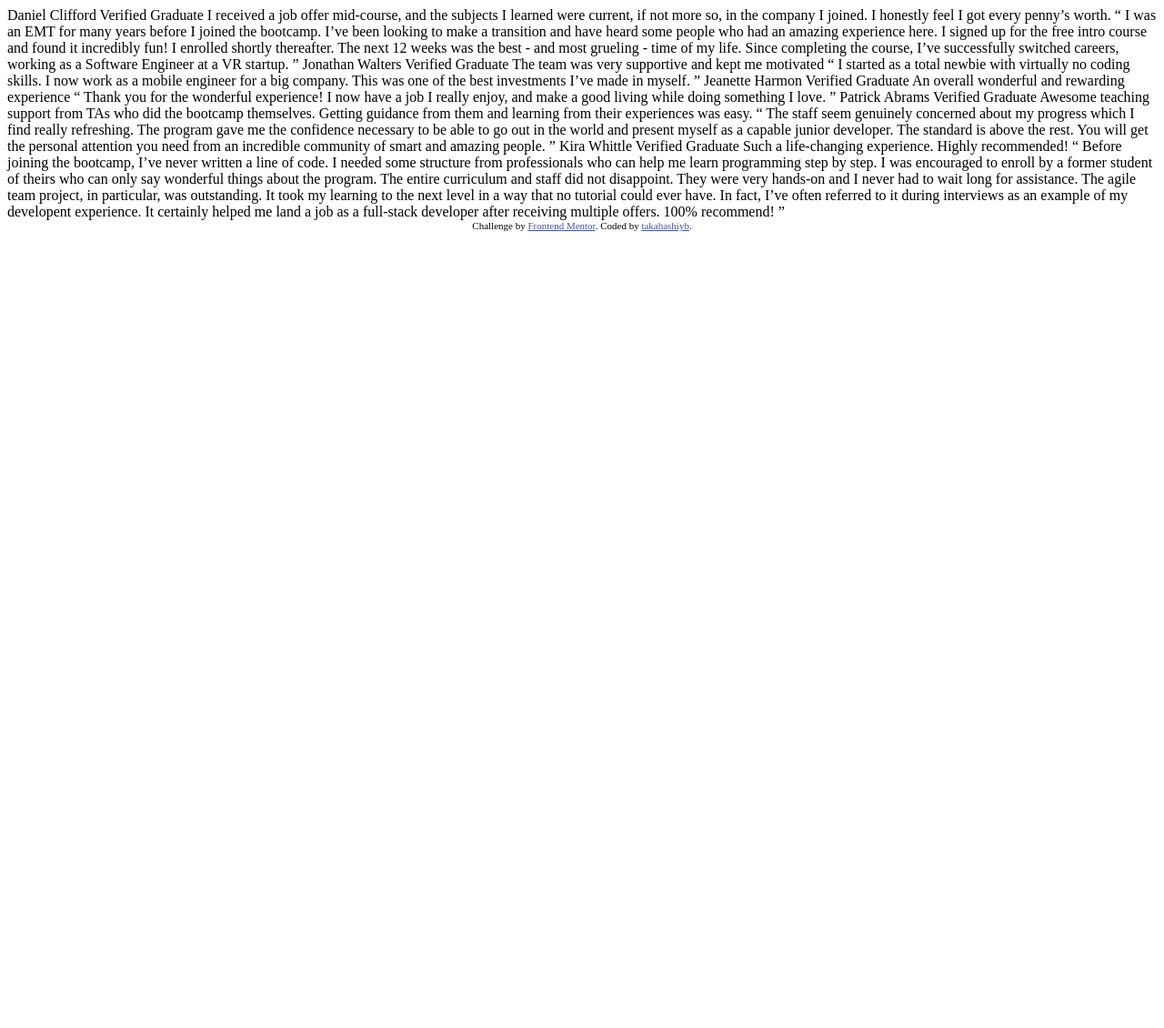
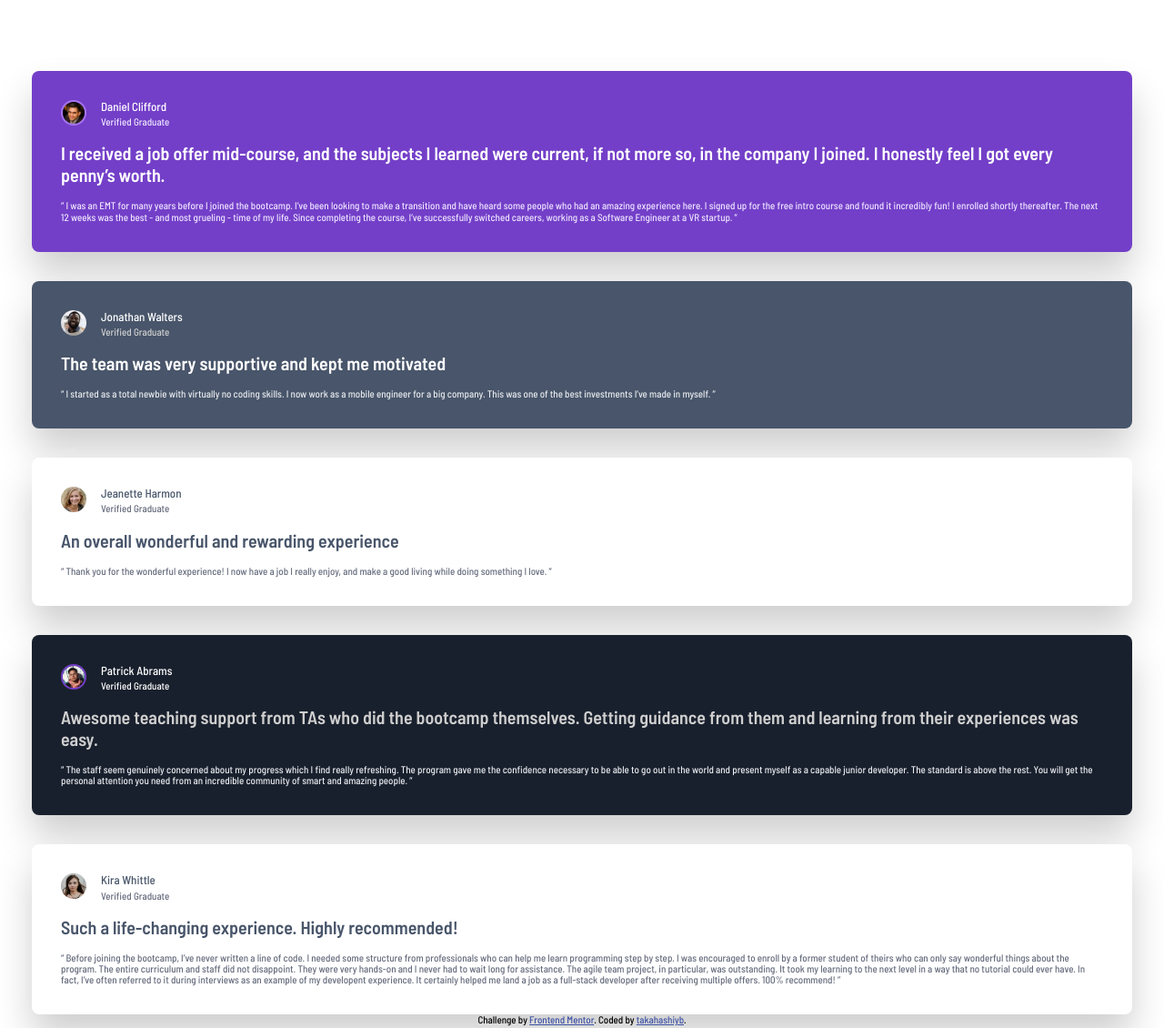
Before and after one commit to takahashiyb/testimonials-grid-section-main, a plain HTML site: page index.html in a window 1280 px wide. Shown: the top 1130 px of the page at 91% size. Before the commit the page ends 800 px from the top, so only its background shows below. Drawn offline with Linux system fonts and the light colour scheme.

Commit message:
Style mobile view.

```diff
--- /dev/null
+++ b/index.css
@@ -0,0 +1,194 @@
+/* Defaults and Variables */
+:root {
+  /* colors */
+  --black: rgb(18, 18, 18);
+  --dark-blue: rgb(25, 32, 45);
+  --white: rgb(255, 255, 255);
+  --grey100: rgb(231, 234, 238);
+  --grey200: rgb(207, 207, 207);
+  --grey400: rgb(103, 109, 126);
+  --grey500: rgb(72, 85, 106);
+  --purple50: rgb(237, 228, 255);
+  --purple300: rgb(167, 117, 241);
+  --purple500: rgb(115, 63, 200);
+  /* spacing */
+  --spacing1: 4px;
+  --spacing2: 8px;
+  --spacing3: 16px;
+  --spacing4: 24px;
+  --spacing5: 32px;
+  --spacing6: 40px;
+}
+
+html {
+  font-size: 16px;
+}
+
+* {
+  margin: 0px;
+  padding: 0px;
+  word-wrap: break-word;
+  box-sizing: border-box;
+}
+
+body {
+  padding: 78px 35px;
+
+  /* default text styling */
+  font-family: "Barlow Semi Condensed";
+  font-size: 0.688rem;
+  line-height: 110%;
+  font-weight: 500;
+  letter-spacing: 0px;
+}
+
+/* Text presets */
+
+.text-preset-one {
+  font-size: 1.25rem;
+  line-height: 120%;
+  font-weight: 600;
+}
+
+.text-preset-two {
+  font-size: 0.8125rem;
+  line-height: 110%;
+}
+
+.text-preset-three {
+  font-size: 0.8125rem;
+  line-height: 140%;
+}
+
+.attribution {
+  font-size: 11px;
+  text-align: center;
+}
+.attribution a {
+  color: hsl(228, 45%, 44%);
+}
+
+.testimonial-card-container {
+  display: flex;
+  flex-direction: column;
+  row-gap: var(--spacing5);
+}
+
+h1 {
+  position: fixed;
+  opacity: 0;
+}
+
+section {
+  background-color: var(--white);
+  display: flex;
+  flex-direction: column;
+  row-gap: var(--spacing3);
+  padding: var(--spacing5);
+  border-radius: 8px;
+  box-shadow: 0px var(--spacing4) 40px var(--grey200);
+  overflow: hidden;
+}
+
+section div img {
+  height: 28px;
+  aspect-ratio: 1;
+  border-radius: 50%;
+}
+
+section div {
+  display: grid;
+  grid-template-columns: max-content 1fr;
+  column-gap: var(--spacing3);
+  justify-content: center;
+}
+
+section div div {
+  display: flex;
+  flex-direction: column;
+  row-gap: var(--spacing1);
+}
+
+#user-testimonial1 {
+  background-color: var(--purple500);
+  color: var(--white);
+  border-color: var(--purple300);
+}
+
+#user-testimonial1 div img {
+  border-width: 2px;
+  border-style: solid;
+  border-color: var(--purple300);
+}
+
+#user-testimonial1 div div .profile-status {
+  color: var(--purple50);
+}
+
+#user-testimonial1 .text-body {
+  color: var(--purple50);
+}
+
+#user-testimonial2 {
+  background-color: var(--grey500);
+  color: var(--white);
+}
+
+#user-testimonial2 div div .profile-status {
+  color: var(--grey200);
+}
+
+#user-testimonial2 .text-body {
+  color: var(--grey100);
+}
+
+#user-testimonial3 div div .profile-name {
+  color: var(--grey500);
+}
+
+#user-testimonial3 div div .profile-status {
+  color: var(--grey400);
+}
+
+#user-testimonial3 .text-title {
+  color: var(--grey500);
+}
+
+#user-testimonial3 .text-body {
+  color: var(--grey400);
+}
+
+#user-testimonial4 {
+  background-color: var(--dark-blue);
+  color: var(--white);
+}
+
+#user-testimonial4 div img {
+  border-width: 2px;
+  border-style: solid;
+  border-color: var(--purple500);
+}
+
+#user-testimonial4 .text-title {
+  color: var(--grey200);
+}
+
+#user-testimonial4 .text-body {
+  color: var(--grey100);
+}
+
+#user-testimonial5 div div .profile-name {
+  color: var(--grey500);
+}
+
+#user-testimonial5 div div .profile-status {
+  color: var(--grey400);
+}
+
+#user-testimonial5 .text-title {
+  color: var(--grey500);
+}
+
+#user-testimonial5 .text-body {
+  color: var(--grey400);
+}
--- a/index.html
+++ b/index.html
@@ -11,55 +11,131 @@
       sizes="32x32"
       href="./images/favicon-32x32.png"
     />
+    <!-- font -->
+    <link rel="preconnect" href="https://fonts.googleapis.com" />
+    <link rel="preconnect" href="https://fonts.gstatic.com" crossorigin />
+    <link
+      href="https://fonts.googleapis.com/css2?family=Barlow+Semi+Condensed:ital,wght@0,100;0,200;0,300;0,400;0,500;0,600;0,700;0,800;0,900;1,100;1,200;1,300;1,400;1,500;1,600;1,700;1,800;1,900&display=swap"
+      rel="stylesheet"
+    />
 
-    <title>Frontend Mentor | [Challenge Name Here]</title>
+    <link rel="stylesheet" href="./index.css" />
 
-    <!-- Feel free to remove these styles or customise in your own stylesheet 👍 -->
-    <style>
-      .attribution {
-        font-size: 11px;
-        text-align: center;
-      }
-      .attribution a {
-        color: hsl(228, 45%, 44%);
-      }
-    </style>
+    <title>Frontend Mentor | Testimonials grid section</title>
   </head>
   <body>
-    Daniel Clifford Verified Graduate I received a job offer mid-course, and the
-    subjects I learned were current, if not more so, in the company I joined. I
-    honestly feel I got every penny’s worth. “ I was an EMT for many years
-    before I joined the bootcamp. I’ve been looking to make a transition and
-    have heard some people who had an amazing experience here. I signed up for
-    the free intro course and found it incredibly fun! I enrolled shortly
-    thereafter. The next 12 weeks was the best - and most grueling - time of my
-    life. Since completing the course, I’ve successfully switched careers,
-    working as a Software Engineer at a VR startup. ” Jonathan Walters Verified
-    Graduate The team was very supportive and kept me motivated “ I started as a
-    total newbie with virtually no coding skills. I now work as a mobile
-    engineer for a big company. This was one of the best investments I’ve made
-    in myself. ” Jeanette Harmon Verified Graduate An overall wonderful and
-    rewarding experience “ Thank you for the wonderful experience! I now have a
-    job I really enjoy, and make a good living while doing something I love. ”
-    Patrick Abrams Verified Graduate Awesome teaching support from TAs who did
-    the bootcamp themselves. Getting guidance from them and learning from their
-    experiences was easy. “ The staff seem genuinely concerned about my progress
-    which I find really refreshing. The program gave me the confidence necessary
-    to be able to go out in the world and present myself as a capable junior
-    developer. The standard is above the rest. You will get the personal
-    attention you need from an incredible community of smart and amazing people.
-    ” Kira Whittle Verified Graduate Such a life-changing experience. Highly
-    recommended! “ Before joining the bootcamp, I’ve never written a line of
-    code. I needed some structure from professionals who can help me learn
-    programming step by step. I was encouraged to enroll by a former student of
-    theirs who can only say wonderful things about the program. The entire
-    curriculum and staff did not disappoint. They were very hands-on and I never
-    had to wait long for assistance. The agile team project, in particular, was
-    outstanding. It took my learning to the next level in a way that no tutorial
-    could ever have. In fact, I’ve often referred to it during interviews as an
-    example of my developent experience. It certainly helped me land a job as a
-    full-stack developer after receiving multiple offers. 100% recommend! ”
-
+    <main>
+      <h1>Frontend Mentor | Testimonials grid section</h1>
+      <div class="testimonial-card-container">
+        <section id="user-testimonial1">
+          <div class="profile-container">
+            <img src="./images/image-daniel.jpg" alt="profile-picture" />
+            <div>
+              <span class="profile-name text-preset-two">Daniel Clifford</span>
+              <span class="profile-status">Verified Graduate</span>
+            </div>
+          </div>
+          <h2 class="text-title text-preset-one">
+            I received a job offer mid-course, and the subjects I learned were
+            current, if not more so, in the company I joined. I honestly feel I
+            got every penny’s worth.
+          </h2>
+          <span class="text-body"
+            >“ I was an EMT for many years before I joined the bootcamp. I’ve
+            been looking to make a transition and have heard some people who had
+            an amazing experience here. I signed up for the free intro course
+            and found it incredibly fun! I enrolled shortly thereafter. The next
+            12 weeks was the best - and most grueling - time of my life. Since
+            completing the course, I’ve successfully switched careers, working
+            as a Software Engineer at a VR startup. ”</span
+          >
+        </section>
+        <section id="user-testimonial2">
+          <div class="profile-container">
+            <img src="./images/image-jonathan.jpg" alt="profile-picture" />
+            <div>
+              <span class="profile-name text-preset-two">Jonathan Walters</span>
+              <span class="profile-status">Verified Graduate</span>
+            </div>
+          </div>
+          <h2 class="text-title text-preset-one">
+            The team was very supportive and kept me motivated
+          </h2>
+          <span class="text-body"
+            >“ I started as a total newbie with virtually no coding skills. I
+            now work as a mobile engineer for a big company. This was one of the
+            best investments I’ve made in myself. ”</span
+          >
+        </section>
+        <section id="user-testimonial3">
+          <div class="profile-container">
+            <img src="./images/image-jeanette.jpg" alt="profile-picture" />
+            <div>
+              <span class="profile-name text-preset-two">Jeanette Harmon</span>
+              <span class="profile-status">Verified Graduate</span>
+            </div>
+          </div>
+          <h2 class="text-title text-preset-one">
+            An overall wonderful and rewarding experience
+          </h2>
+          <span class="text-body"
+            >“ Thank you for the wonderful experience! I now have a job I really
+            enjoy, and make a good living while doing something I love. ”</span
+          >
+        </section>
+        <section id="user-testimonial4">
+          <div class="profile-container">
+            <img src="./images/image-patrick.jpg" alt="profile-picture" />
+            <div>
+              <span class="profile-name text-preset-two">Patrick Abrams</span>
+              <span class="profile-status">Verified Graduate</span>
+            </div>
+          </div>
+          <h2 class="text-title text-preset-one">
+            Awesome teaching support from TAs who did the bootcamp themselves.
+            Getting guidance from them and learning from their experiences was
+            easy.
+          </h2>
+          <span class="text-body"
+            >“ The staff seem genuinely concerned about my progress which I find
+            really refreshing. The program gave me the confidence necessary to
+            be able to go out in the world and present myself as a capable
+            junior developer. The standard is above the rest. You will get the
+            personal attention you need from an incredible community of smart
+            and amazing people. ”</span
+          >
+        </section>
+        <section id="user-testimonial5">
+          <div class="profile-container">
+            <img src="./images/image-kira.jpg" alt="profile-picture" />
+            <div>
+              <span class="profile-name text-preset-two text-preset-two"
+                >Kira Whittle</span
+              >
+              <span class="profile-status">Verified Graduate</span>
+            </div>
+          </div>
+          <h2 class="text-title text-preset-one">
+            Such a life-changing experience. Highly recommended!
+          </h2>
+          <span class="text-body"
+            >“ Before joining the bootcamp, I’ve never written a line of code. I
+            needed some structure from professionals who can help me learn
+            programming step by step. I was encouraged to enroll by a former
+            student of theirs who can only say wonderful things about the
+            program. The entire curriculum and staff did not disappoint. They
+            were very hands-on and I never had to wait long for assistance. The
+            agile team project, in particular, was outstanding. It took my
+            learning to the next level in a way that no tutorial could ever
+            have. In fact, I’ve often referred to it during interviews as an
+            example of my developent experience. It certainly helped me land a
+            job as a full-stack developer after receiving multiple offers. 100%
+            recommend! ”</span
+          >
+        </section>
+      </div>
+    </main>
+    <footer>
       <div class="attribution">
         Challenge by
         <a href="https://www.frontendmentor.io?ref=challenge" target="_blank"
@@ -71,5 +147,6 @@
           >takahashiyb</a
         >.
       </div>
+    </footer>
   </body>
 </html>
```
Lines whose indentation alone changed are shown as unchanged.
